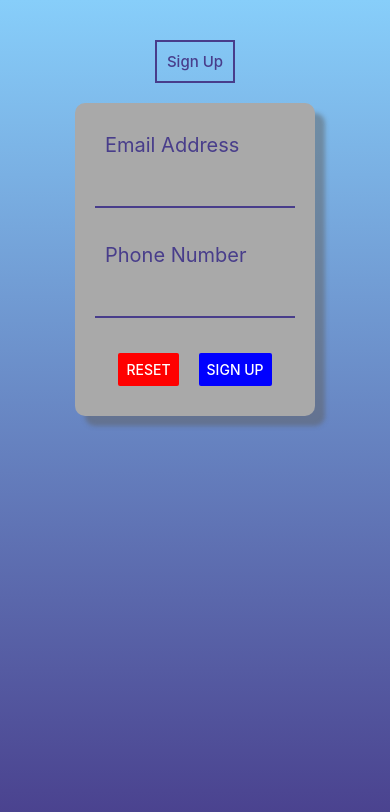
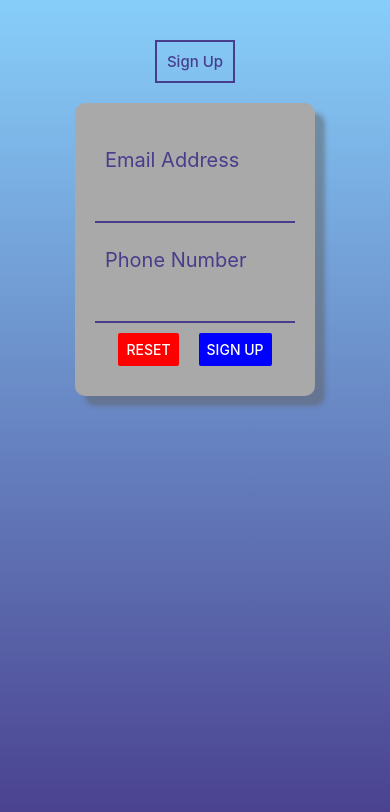
Before and after one commit to yusun97/MobileAssignmentOne, a React Native app: screen / in a window 390 px wide. Shown: the top 812 px of the page. Built offline with nearby package versions, Linux system fonts and the light colour scheme.

Commit message:
delete some comments

```diff
--- a/App.js
+++ b/App.js
@@ -85,8 +85,6 @@ export default function App() {
           startAgainPressed={onStartAgain}
         />
       )}
-      {/* <Text>from app.js!!! {enteredEmail}</Text>
-      <Text>from app.js!!! {enteredPhone}</Text> */}
     </LinearGradient>
   );
 }
--- a/components/Card.js
+++ b/components/Card.js
@@ -1,7 +1,12 @@
 import { View, StyleSheet } from "react-native";
+import { commonStyles } from "./commonStyles ";
 
 export default function Card(props) {
-  return <View style={styles.card}>{props.children}</View>;
+  return (
+    <View style={[styles.card, commonStyles.cardColorUsed]}>
+      {props.children}
+    </View>
+  );
 }
 
 const styles = StyleSheet.create({
@@ -16,7 +21,6 @@ const styles = StyleSheet.create({
     shadowColor: "rgba(96,96,96,1)",
     padding: 20,
     margin: 10,
-    backgroundColor: "darkgray",
     justifyContent: "center",
     alignItems: "center",
   },
--- a/components/Input.js
+++ b/components/Input.js
@@ -30,9 +30,6 @@ export default function Input({
 
     let regEmail =
       /^[a-zA-Z\d]+([-_\.][a-zA-Z\d]+)*@[a-zA-Z\d]+\.[a-zA-Z\d]{2,4}$/;
-    // if (!regEmail.test(email)) {
-    //   emailIsValid = false;
-    // }
 
     if (!regEmail.test(email)) {
       setEmailErrorShown(true);
@@ -112,6 +109,7 @@ const styles = StyleSheet.create({
   contentTitle: {
     width: 200,
     padding: 10,
+    marginTop: 15,
   },
   input: {
     fontWeight: "bold",
@@ -120,10 +118,9 @@ const styles = StyleSheet.create({
     fontSize: 15,
     justifyContent: "center",
     padding: 10,
-    marginBottom: 25,
   },
   error: {
-    fontSize: 10,
+    fontSize: 12,
     padding: 10,
   },
   buttonContain: {
--- a/components/commonStyles .js
+++ b/components/commonStyles .js
@@ -14,6 +14,9 @@ export const commonStyles = StyleSheet.create({
   borderBottomColorUsed: {
     borderBottomColor: "darkslateblue",
   },
+  cardColorUsed: {
+    backgroundColor: "darkgray",
+  },
   genericContainer: {
     flex: 1,
     alignItems: "center",
```
